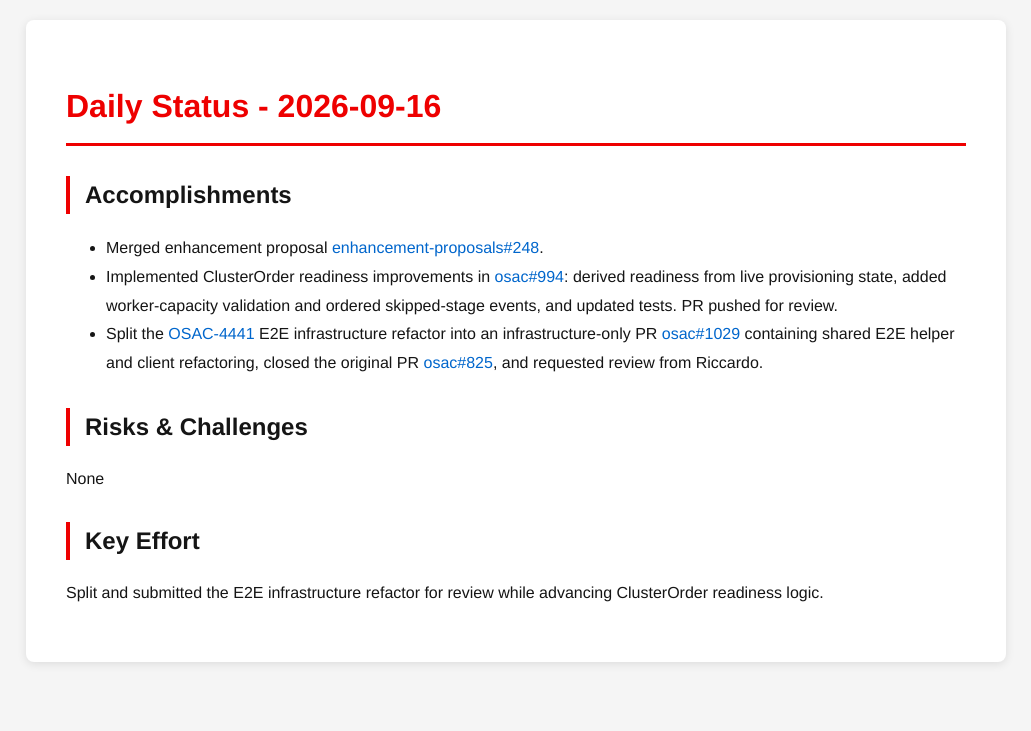
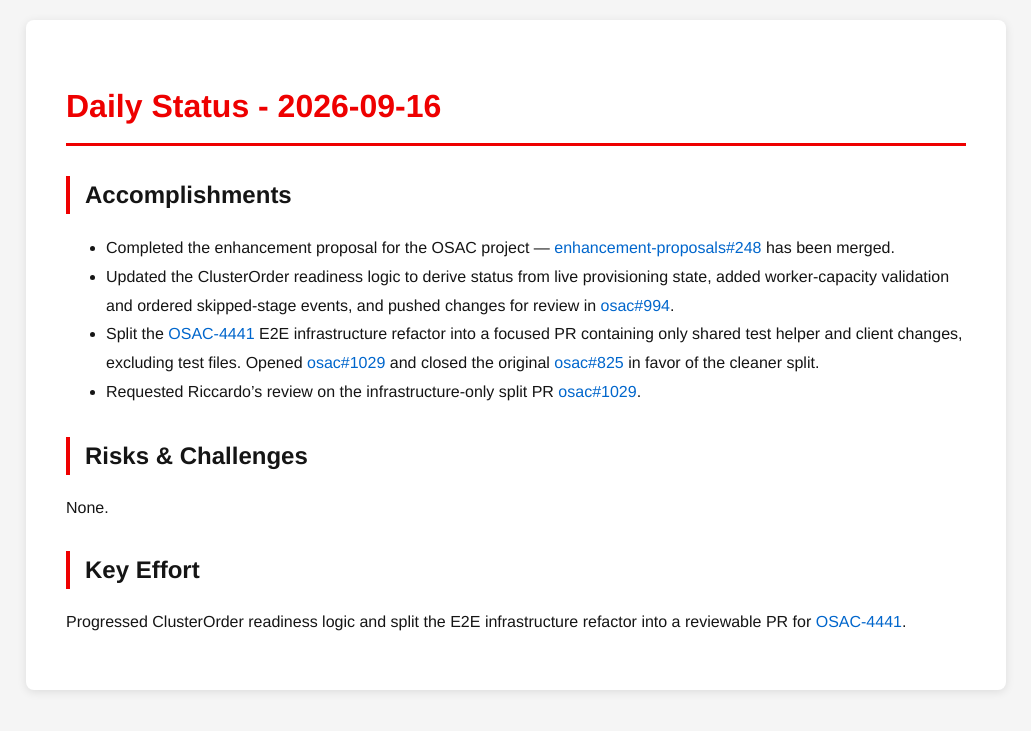
Before and after one commit to tzvatot/daily-status, a Jekyll site: the page built from 2026-09-16.md, in a window 1280 px wide. Shown: the top 731 px of the page, without its empty margins (124-1155 px from the left). Built offline with Jekyll 4.4.1, drawn with Linux system fonts in a browser that asks for light colours.

Commit message:
Daily status update - 2026-09-16

```diff
--- a/2026-09-16.md
+++ b/2026-09-16.md
@@ -7,12 +7,13 @@ date: 2026-09-16
 # Daily Status - 2026-09-16
 
 ## Accomplishments
-- Merged enhancement proposal [enhancement-proposals#248](https://github.com/osac-project/enhancement-proposals/pull/248).
-- Implemented ClusterOrder readiness improvements in [osac#994](https://github.com/osac-project/osac/pull/994): derived readiness from live provisioning state, added worker-capacity validation and ordered skipped-stage events, and updated tests. PR pushed for review.
-- Split the [OSAC-4441](https://redhat.atlassian.net/browse/OSAC-4441) E2E infrastructure refactor into an infrastructure-only PR [osac#1029](https://github.com/osac-project/osac/pull/1029) containing shared E2E helper and client refactoring, closed the original PR [osac#825](https://github.com/osac-project/osac/pull/825), and requested review from Riccardo.
+- Completed the enhancement proposal for the OSAC project — [enhancement-proposals#248](https://github.com/osac-project/enhancement-proposals/pull/248) has been merged.
+- Updated the ClusterOrder readiness logic to derive status from live provisioning state, added worker-capacity validation and ordered skipped-stage events, and pushed changes for review in [osac#994](https://github.com/osac-project/osac/pull/994).
+- Split the [OSAC-4441](https://redhat.atlassian.net/browse/OSAC-4441) E2E infrastructure refactor into a focused PR containing only shared test helper and client changes, excluding test files. Opened [osac#1029](https://github.com/osac-project/osac/pull/1029) and closed the original [osac#825](https://github.com/osac-project/osac/pull/825) in favor of the cleaner split.
+- Requested Riccardo's review on the infrastructure-only split PR [osac#1029](https://github.com/osac-project/osac/pull/1029).
 
 ## Risks & Challenges
-None
+None.
 
 ## Key Effort
-Split and submitted the E2E infrastructure refactor for review while advancing ClusterOrder readiness logic.
+Progressed ClusterOrder readiness logic and split the E2E infrastructure refactor into a reviewable PR for [OSAC-4441](https://redhat.atlassian.net/browse/OSAC-4441).
```
